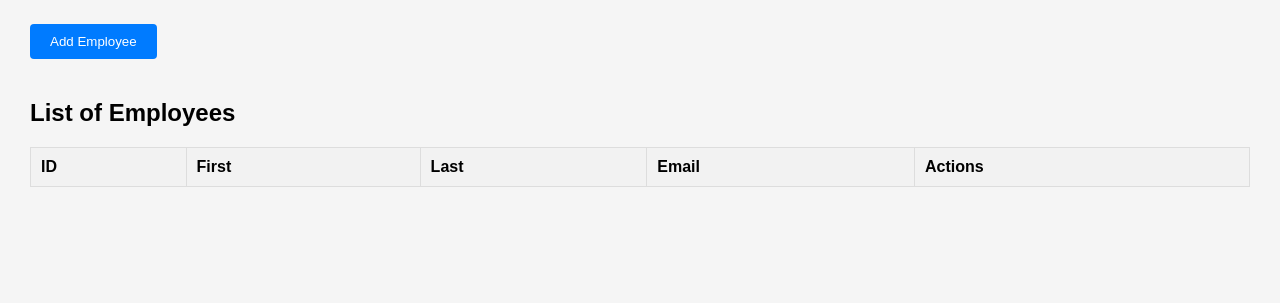
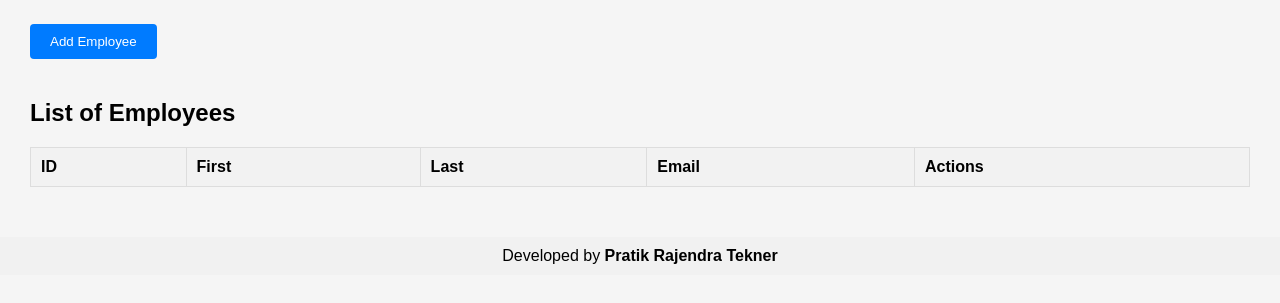
Before and after one commit to pratiktekanar/Employee-Management-System, a plain HTML site: page frontend/index.html in a window 1280 px wide. Shown: the part 59-362 px from the top of the page. Drawn offline with Linux system fonts and the light colour scheme; no server answers.

Commit message:
Added footer with developer name

```diff
--- a/frontend/index.html
+++ b/frontend/index.html
@@ -36,5 +36,10 @@
   </div>
 
   <script src="script.js"></script>
+
+
+<footer style="text-align:center; margin-top:20px; padding: 10px; background-color: #f1f1f1;">
+  Developed by <strong>Pratik Rajendra Tekner</strong>
+</footer>
 </body>
 </html>
```
